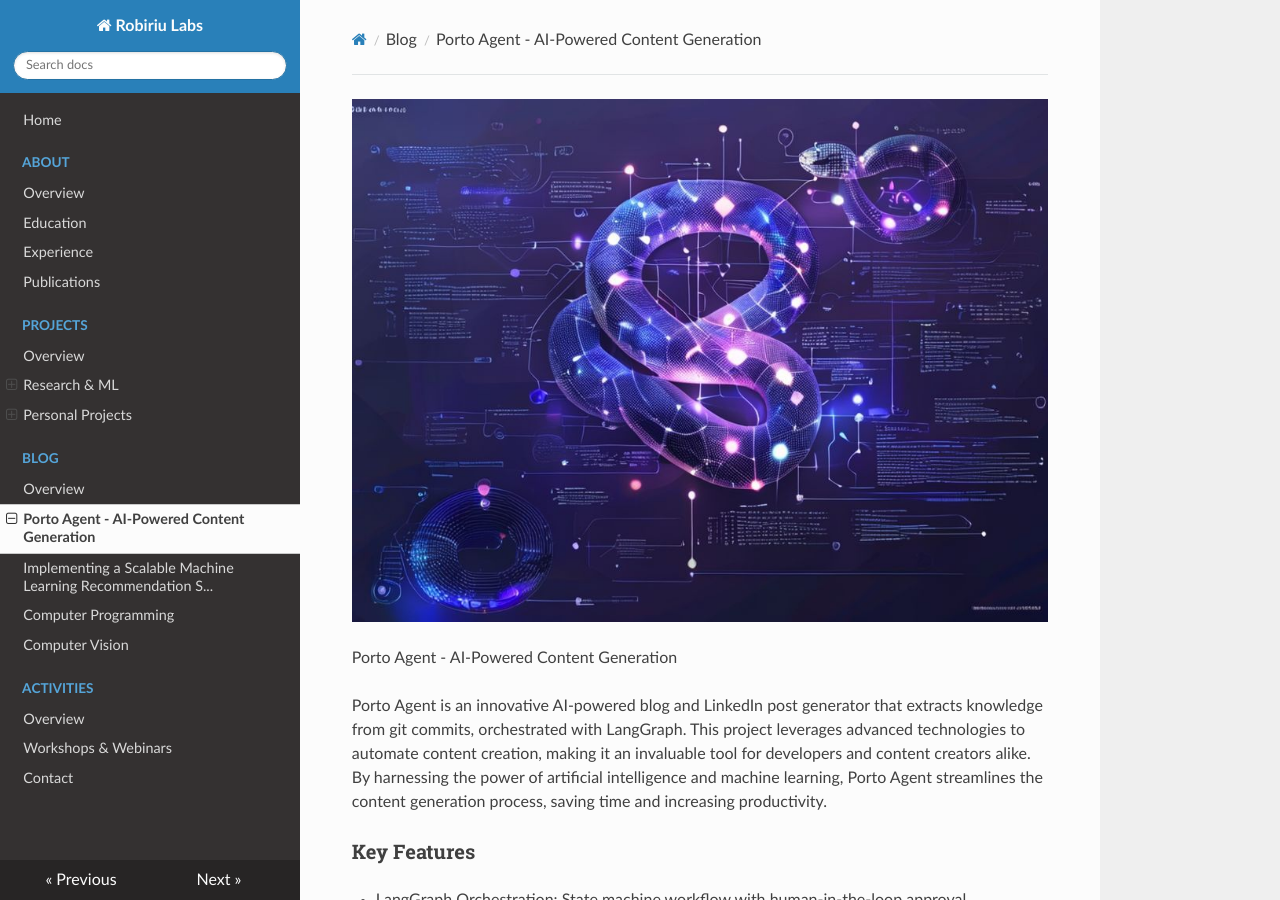
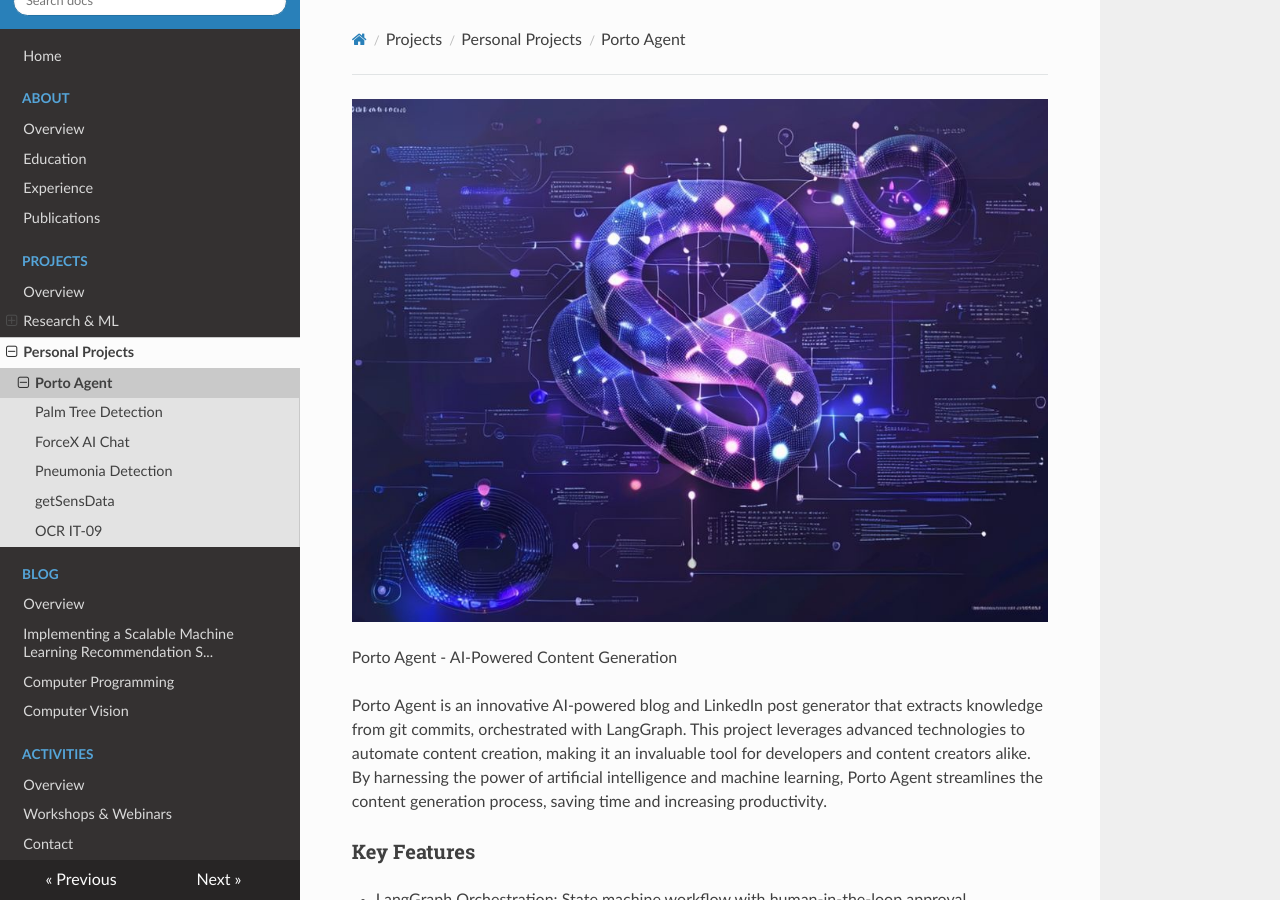
Before and after one commit to robiriu/robiriu.github.io, an MkDocs documentation site: the page built from docs/blog/2026-01-23-porto-agent-ai-powered-content-generation.md, in a window 1280 px wide and 900 px high. Built offline with MkDocs 1.6.1, drawn with Linux system fonts in a browser that asks for light colours; nearby versions of some CDN libraries.

Commit message:
nav: move Porto Agent from Blog to Projects menu
File stays in same location to preserve LinkedIn URL

Co-Authored-By: Claude Opus 4.5 <noreply@anthropic.com>

```diff
--- a/mkdocs.yml
+++ b/mkdocs.yml
@@ -28,6 +28,7 @@ nav:
       - Research & ML:
           - Recommendation Systems: projects/recommendation-systems-research.md
       - Personal Projects:
+          - Porto Agent: blog/2026-01-23-porto-agent-ai-powered-content-generation.md
           - Palm Tree Detection: projects/palm-tree-detection.md
           - ForceX AI Chat: projects/forcex-ai-chat.md
           - Pneumonia Detection: projects/pneumonia-detection.md
@@ -35,7 +36,6 @@ nav:
           - OCR IT-09: projects/ocr-it09.md
   - Blog:
       - Overview: blog/index.md
-      - "Porto Agent - AI-Powered Content Generation": blog/2026-01-23-porto-agent-ai-powered-content-generation.md
       - "Implementing a Scalable Machine Learning Recommendation S...": blog/2026-01-23-implementing-a-scalable-machine-learning-recommend.md
       - Computer Programming: blog/programming.md
       - Computer Vision: blog/computer-vision.md
```
